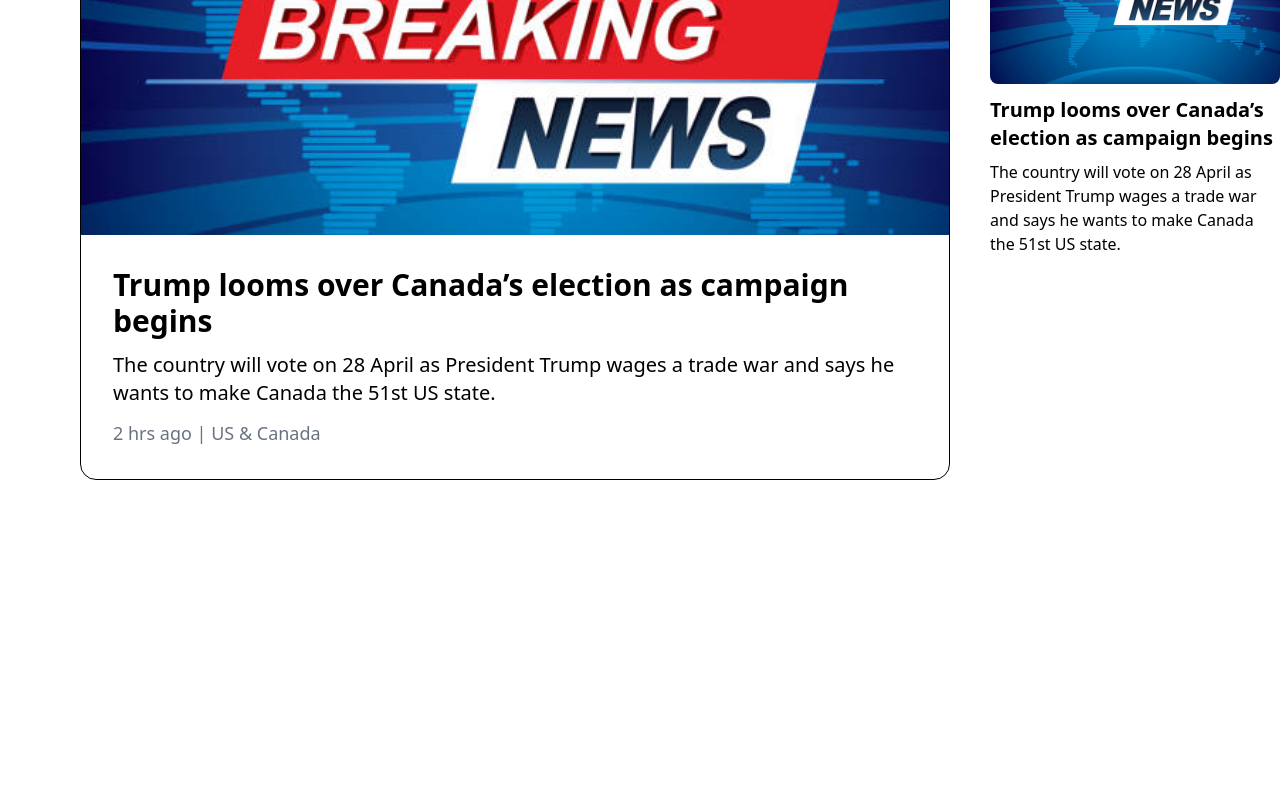
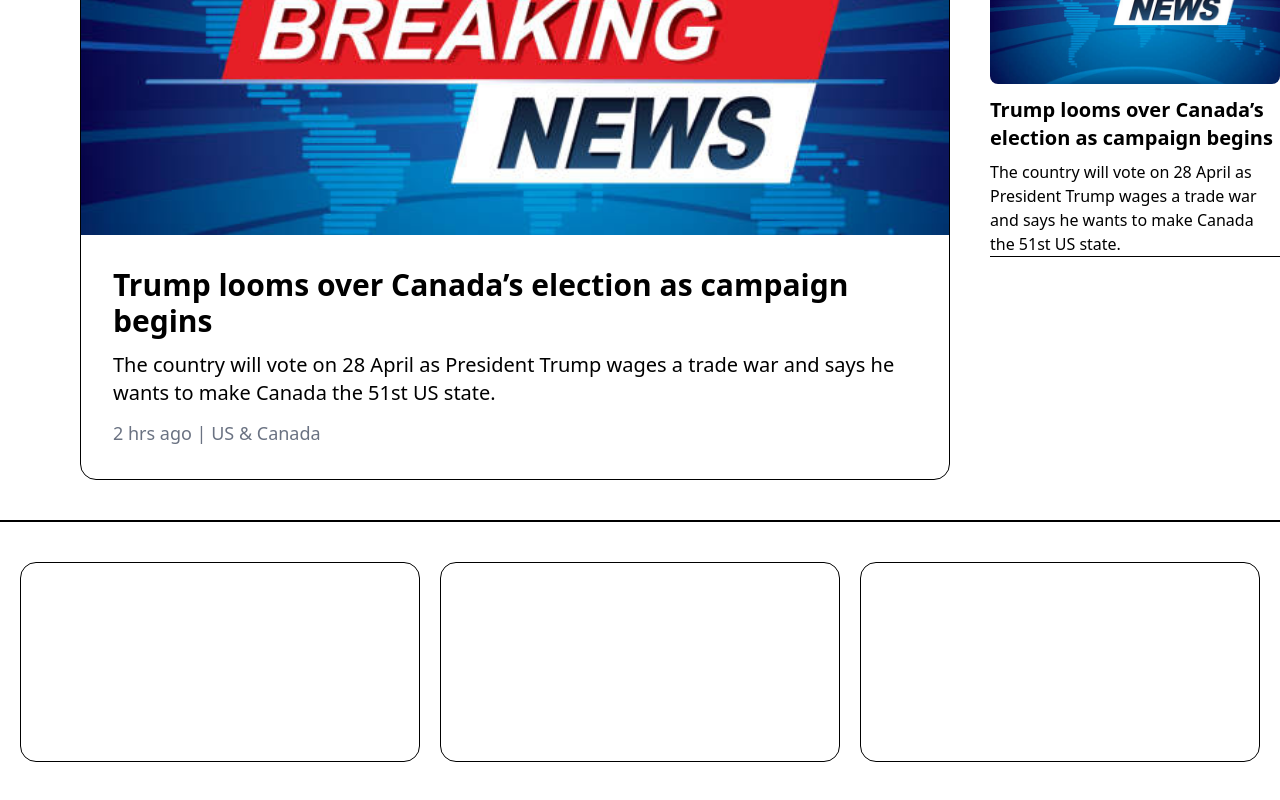
Before and after one commit to osman-m00/News-Site, a React (Vite) app: page / in a window 1280 px wide. Shown: the part 276-1076 px from the top of the page. Before the commit the page ends 800 px from the top, so only its background shows below. Built offline with nearby package versions, Linux system fonts and the light colour scheme.

Commit message:
scrollnews functionality v.1

```diff
--- a/src/App.jsx
+++ b/src/App.jsx
@@ -2,6 +2,7 @@ import { useState } from 'react'
 import Header from './components/Header'
 import Main from './components/Main'
 import Sidenews from './components/Sidenews'
+import Scrollnews from './components/Scrollnews'
 import './App.css'
 
 function App() {
@@ -14,6 +15,7 @@ function App() {
     <Main/>
     <Sidenews/>
     </div>
+    <Scrollnews />
     </>
   )
 }
--- /dev/null
+++ b/src/components/Scrollnews.jsx
@@ -0,0 +1,21 @@
+import React from 'react'
+
+const Scrollnews = () => {
+  return (
+    <>
+     <hr className='border border-black mt-10' />
+
+     <div className='flex justify-evenly mt-10 overflow-x-auto mb-10'>
+     <div className='border border-black w-100 h-50 rounded-2xl'>
+     </div>
+     <div className='border border-black w-100 h-50 rounded-2xl'>
+     </div>
+     <div className='border border-black w-100 h-50 rounded-2xl'>
+     </div>
+
+     </div>
+    </>
+  )
+}
+
+export default Scrollnews
--- a/src/components/Sidenews.jsx
+++ b/src/components/Sidenews.jsx
@@ -2,13 +2,17 @@ import React from 'react'
 
 const Sidenews = () => {
   return (
+    <>
     <div className="w-[300px] ml-10">
       <img className="w-full h-[200px] object-cover rounded-lg" src="/news.jpg" alt="News" />
       <h1 className="text-xl font-bold mt-3">Trump looms over Canada’s election as campaign begins</h1>
       <p className="text-md mt-2">
         The country will vote on 28 April as President Trump wages a trade war and says he wants to make Canada the 51st US state.
       </p>
+      <hr  className=' border-black'/>
+
     </div>
+    </>
   )
 }
 
```
